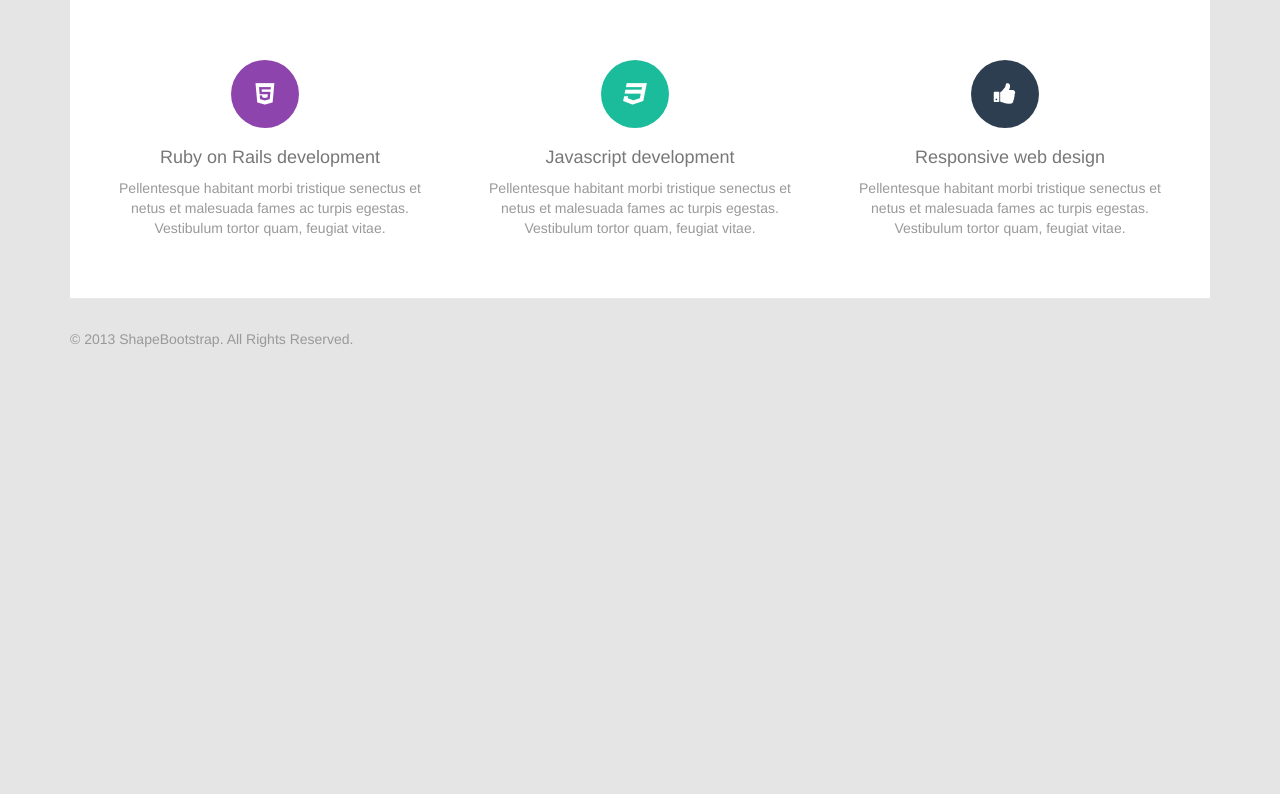
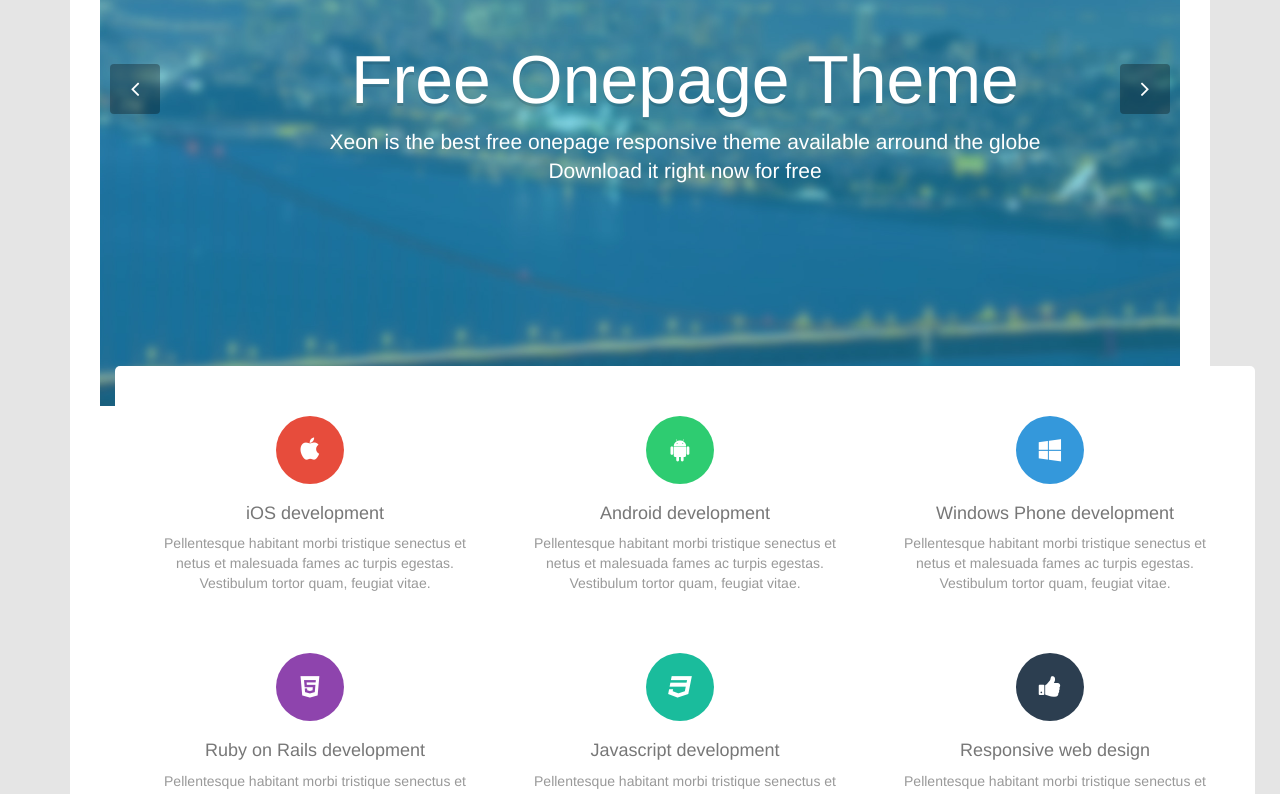
Before and after one commit to Ernesto-Quesada/ng20, an Angular app in the folder frontend/: page / in a window 1280 px wide. Shown: the part 286-1080 px from the top of the page. Before the commit the page ends 800 px from the top, so only its background shows below. Built offline with nearby package versions, Linux system fonts and the light colour scheme; no server answers.

Commit message:
udpdating temple with slider

```diff
--- a/frontend/src/app/home/home.component.html
+++ b/frontend/src/app/home/home.component.html
@@ -1,4 +1,30 @@
 
+                <section id="main-slider" class="carousel">
+        <div class="carousel-inner">
+            <div class="item active">
+                <div class="container">
+                    <div class="carousel-content">
+                        <h1>Free Onepage Theme</h1>
+                        <p class="lead">Xeon is the best free onepage responsive theme available arround the globe<br>Download it right now for free</p>
+                    </div>
+                </div>
+            </div><!--/.item-->
+            <div class="item">
+                <div class="container">
+                    <div class="carousel-content">
+                        <h1>ShapeBootstrap.net</h1>
+                        <p class="lead">Download free but 100% premium quaility twitter Bootstrap based WordPress and HTML themes <br>from shapebootstrap.net</p>
+                    </div>
+                </div>
+            </div><!--/.item-->
+        </div><!--/.carousel-inner-->
+        <a class="prev" href="#main-slider" data-slide="prev"><i class="icon-angle-left"></i></a>
+        <a class="next" href="#main-slider" data-slide="next"><i class="icon-angle-right"></i></a>
+    </section><!--/#main-slider-->
+
+                <section id="services">
+            <div class="container">
+                <div class="box first">
                 <div class="row">
                     <div class="col-md-4 col-sm-6">
                         <div class="center">
@@ -43,3 +69,6 @@
                         </div>
                     </div><!--/.col-md-4-->
                 </div><!--/.row-->
+</div>
+            </div>
+         </section>
--- a/frontend/src/app/miniprofile/miniprofile.component.html
+++ b/frontend/src/app/miniprofile/miniprofile.component.html
@@ -12,7 +12,7 @@
 
           <fieldset>
             <div class="panel-heading">
-              <h3 class="panel-title">You are currently using <b>{{user.theUserProfile.agencyInUseId.nameAgency}}</b> agency</h3>
+              <h3 class="panel-title">You are currently using <b>{{user.theUserProfile.agencyInUseId}}</b> agency</h3>
             </div>
           </fieldset>
         </div>
--- a/frontend/src/assets/css/main.css
+++ b/frontend/src/assets/css/main.css
@@ -46,6 +46,7 @@ a:focus {
   width: 100%;
   height: 80px;
   z-index: 99999;
+  background:#fff
 }
 #main-slider {
   background-image: url(../images/slider-bg.jpg);
```
